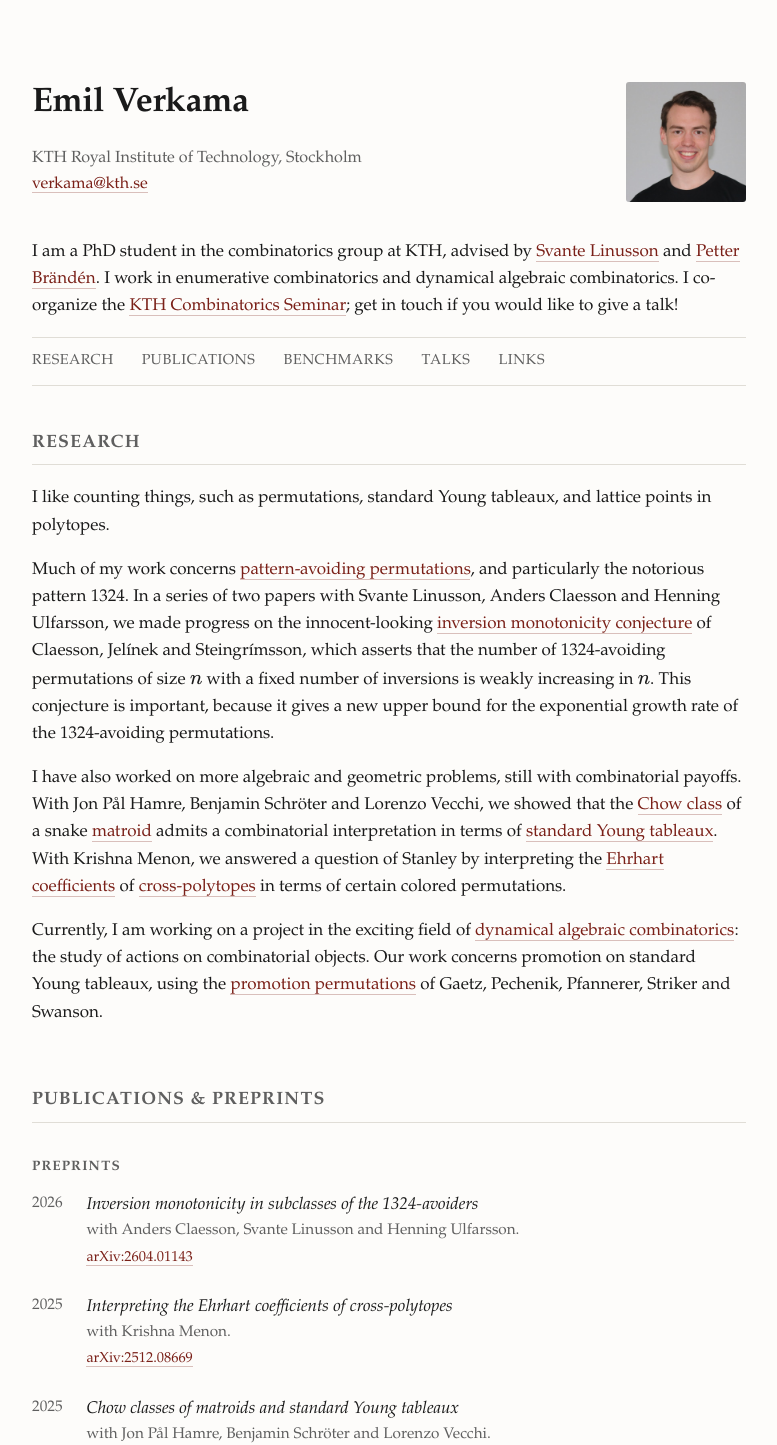
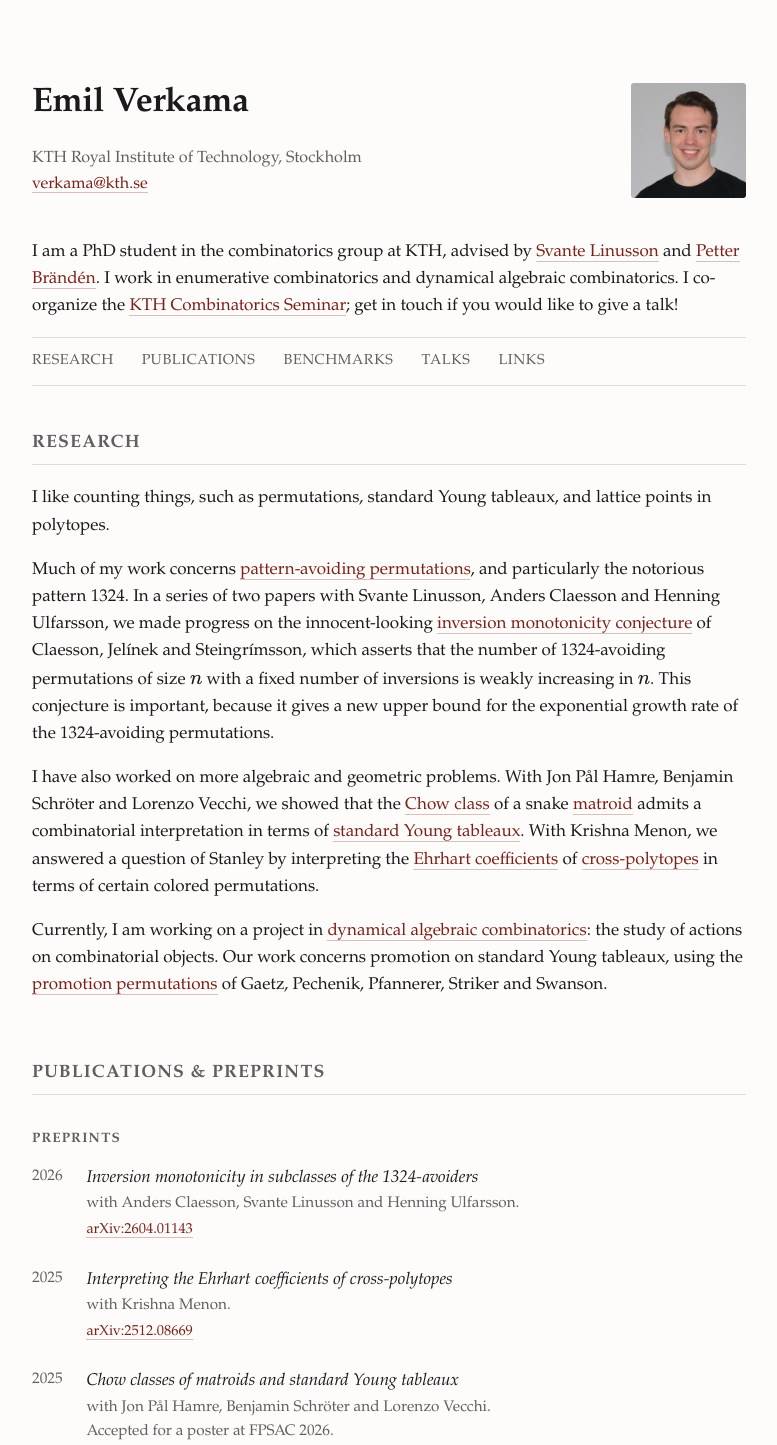
Before and after one commit to emilverkama/emilverkama.github.io, a plain HTML site: page index.html in a window 1280 px wide. Shown: the top 1445 px of the page, without its empty margins (251-1028 px from the left). Drawn offline with nearby package versions, Linux system fonts and the light colour scheme.

Commit message:
Tweaked photo placement

```diff
--- a/index.html
+++ b/index.html
@@ -81,11 +81,11 @@
   /* Portrait. Delete this block and the <img> below if unwanted. */
   .portrait {
     float: right;
-    width: 120px;
-    height: 120px;
+    width: 115px;
+    height: 115px;
     object-fit: cover;
     border-radius: 3px;
-    margin: .3rem 0 1rem 1.75rem;
+    margin: 0.4rem 0rem 2rem 1.75rem;
     /* For a more austere look, add: filter: grayscale(100%); */
   }
 
@@ -260,11 +260,11 @@
   </p>
 
   <p>
-    I have also worked on more algebraic and geometric problems, still with combinatorial payoffs. With Jon P&aring;l Hamre, Benjamin Schr&ouml;ter and Lorenzo Vecchi, we showed that the <a href="https://arxiv.org/abs/1004.2403">Chow class</a> of a snake <a href="https://en.wikipedia.org/wiki/Matroid">matroid</a> admits a combinatorial interpretation in terms of <a href="https://en.wikipedia.org/wiki/Young_tableau">standard Young tableaux</a>. With Krishna Menon, we answered a question of Stanley by interpreting the <a href="https://en.wikipedia.org/wiki/Ehrhart_polynomial">Ehrhart coefficients</a> of <a href="https://en.wikipedia.org/wiki/Cross-polytope">cross-polytopes</a> in terms of certain colored permutations.
+    I have also worked on more algebraic and geometric problems. With Jon P&aring;l Hamre, Benjamin Schr&ouml;ter and Lorenzo Vecchi, we showed that the <a href="https://arxiv.org/abs/1004.2403">Chow class</a> of a snake <a href="https://en.wikipedia.org/wiki/Matroid">matroid</a> admits a combinatorial interpretation in terms of <a href="https://en.wikipedia.org/wiki/Young_tableau">standard Young tableaux</a>. With Krishna Menon, we answered a question of Stanley by interpreting the <a href="https://en.wikipedia.org/wiki/Ehrhart_polynomial">Ehrhart coefficients</a> of <a href="https://en.wikipedia.org/wiki/Cross-polytope">cross-polytopes</a> in terms of certain colored permutations.
   </p>
 
   <p>
-    Currently, I am working on a project in the exciting field of <a href="https://sites.google.com/view/dynamical-alg-comb/home">dynamical algebraic combinatorics</a>: the study of actions on combinatorial objects. Our work concerns promotion on standard Young tableaux, using the <a href="https://escholarship.org/uc/item/1jb964jk">promotion permutations</a> of Gaetz, Pechenik, Pfannerer, Striker and Swanson.
+    Currently, I am working on a project in <a href="https://sites.google.com/view/dynamical-alg-comb/home">dynamical algebraic combinatorics</a>: the study of actions on combinatorial objects. Our work concerns promotion on standard Young tableaux, using the <a href="https://escholarship.org/uc/item/1jb964jk">promotion permutations</a> of Gaetz, Pechenik, Pfannerer, Striker and Swanson.
   </p>
 
 </section>
```
